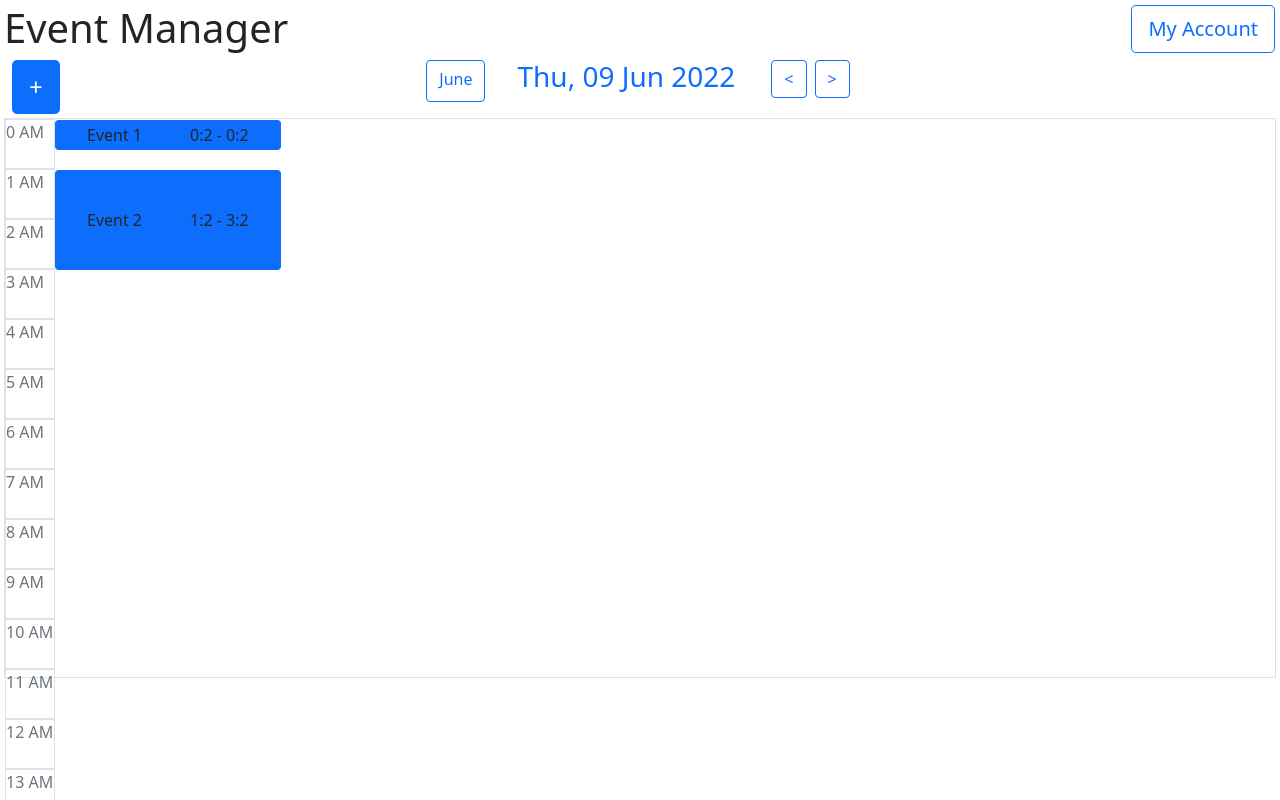
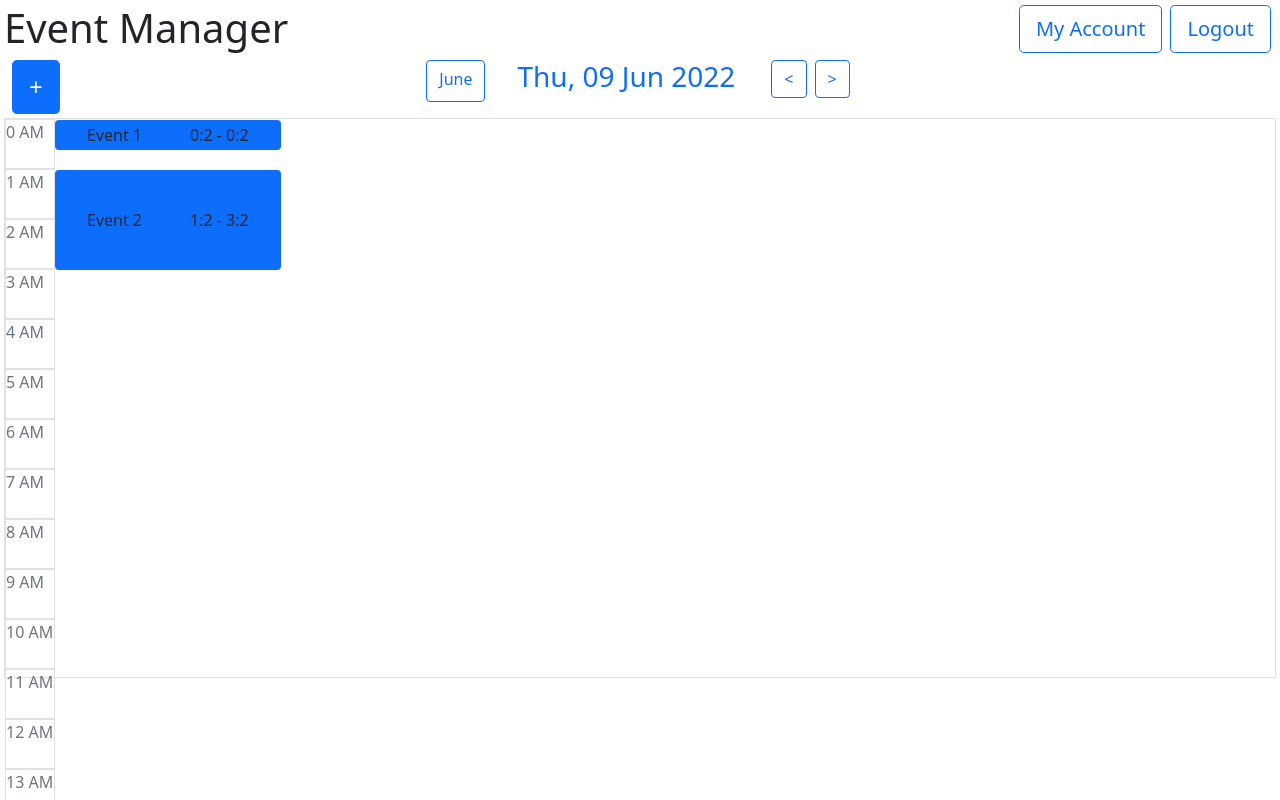
Before and after one commit to vitor-msp/event-manager-react, a React (Create React App) app: page /day in a window 1280 px wide. Shown: the top 800 px of the page. Built offline with nearby package versions, Linux system fonts and the light colour scheme.

Commit message:
feat(design): add logout button

```diff
--- /dev/null
+++ b/src/components/Header.css
@@ -0,0 +1,5 @@
+.my-div-account-buttons {
+    position: absolute;
+    right: 5px;
+    top: 5px;
+}
--- a/src/components/Header.tsx
+++ b/src/components/Header.tsx
@@ -2,6 +2,7 @@ import { useDispatch, useSelector } from "react-redux";
 import { NavLink } from "react-router-dom";
 import { setCurrentEvent } from "../store/ducks/currentEvent/currentEvent.slice";
 import { AppDispatch, RootState } from "../store/store";
+import "./Header.css";
 
 export interface IHeader {
   child: any;
@@ -18,13 +19,17 @@ export const Header: React.FC<IHeader> = (props) => {
 
   return (
     <>
-      <NavLink
-        to={"/my-account"}
-        style={{ position: "absolute", right: "5px", top: "5px" }}
-        className="btn btn-lg btn-outline-primary"
-      >
-        My Account
-      </NavLink>
+      <div className="my-div-account-buttons">
+        <NavLink
+          to={"/my-account"}
+          className="btn btn-lg btn-outline-primary mx-1"
+        >
+          My Account
+        </NavLink>
+        <NavLink to={"/logout"} className="btn btn-lg btn-outline-primary mx-1">
+          Logout
+        </NavLink>
+      </div>
 
       <div>
         <button
```
